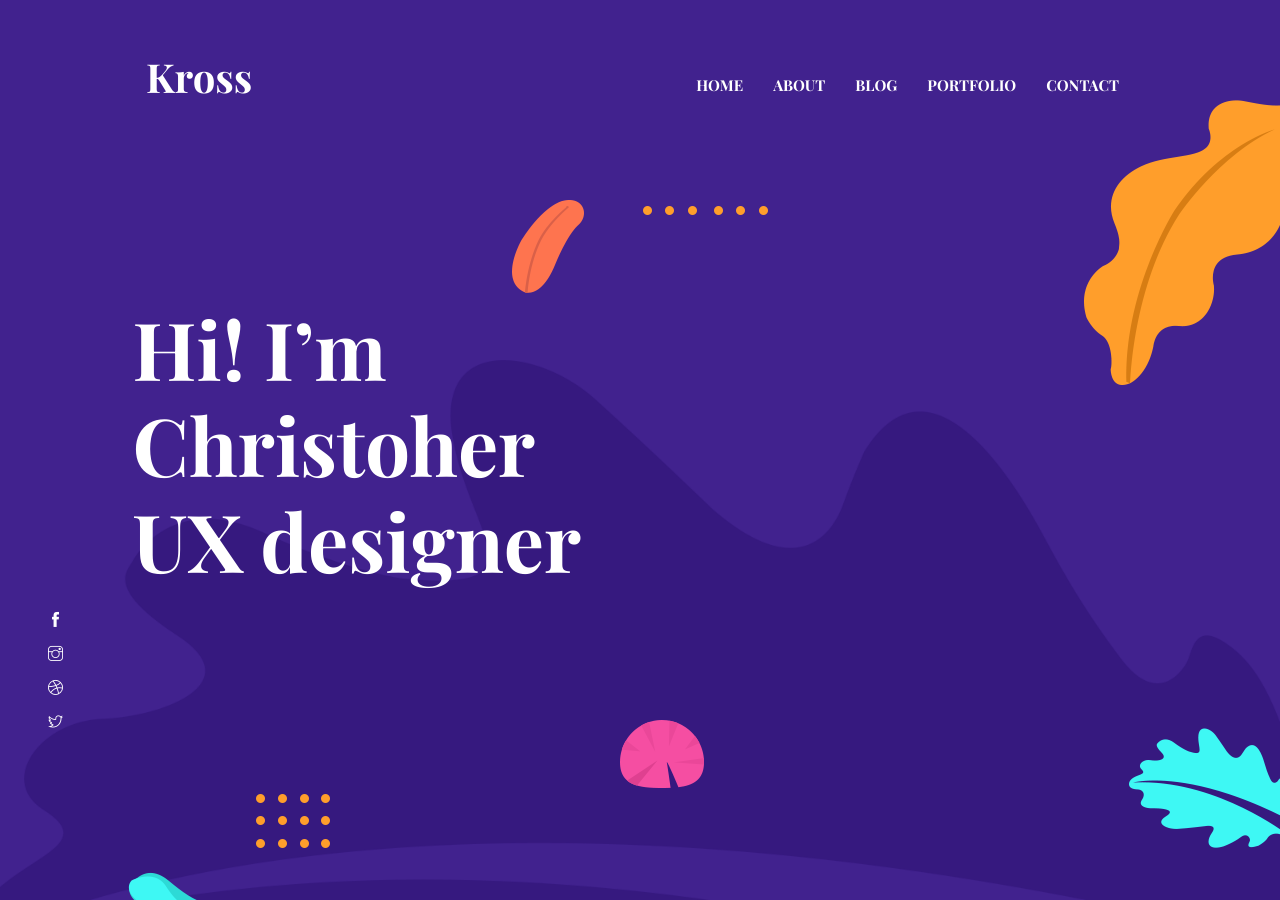
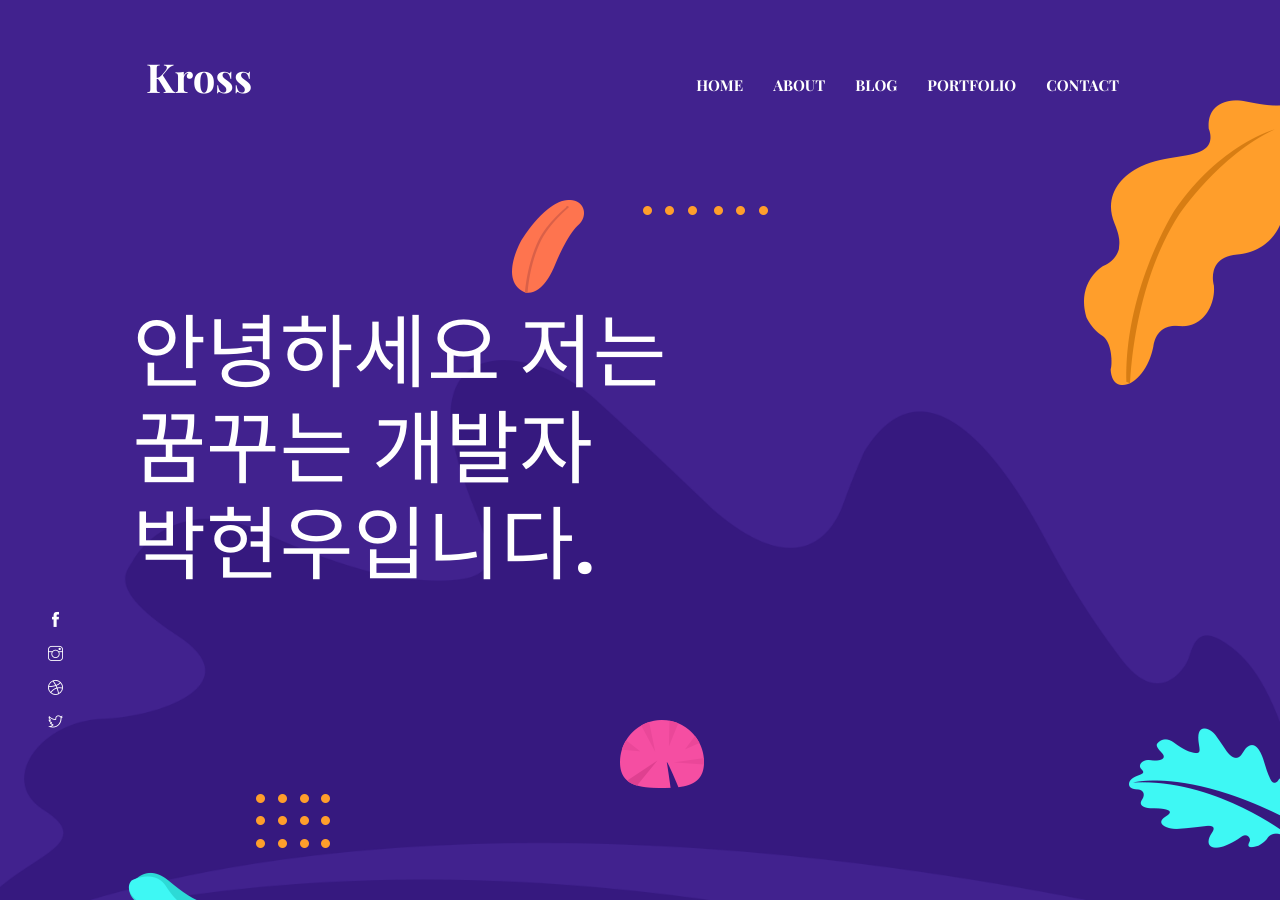
Before and after one commit to Hyeon-wooPark/Hyeon-wooPark.github.io, a Jekyll site: the page built from index.html, in a window 1280 px wide and 900 px high. Built offline with Jekyll 4.4.1, drawn with Linux system fonts in a browser that asks for light colours.

Commit message:
title change

```diff
--- a/_data/settings.yml
+++ b/_data/settings.yml
@@ -36,7 +36,7 @@ disqus-identifier: # Add your shortname for Disqus Comment. For example mr-brown
 # Hero Section
 
 hero:
-  hero-title: Hi! I’m <br> Christoher <br> UX designer
+  hero-title: 안녕하세요 저는 <br> 꿈꾸는 개발자 <br> 박현우입니다.
 
 social:
   - { icon: "ti-facebook", link: "#" }
```
